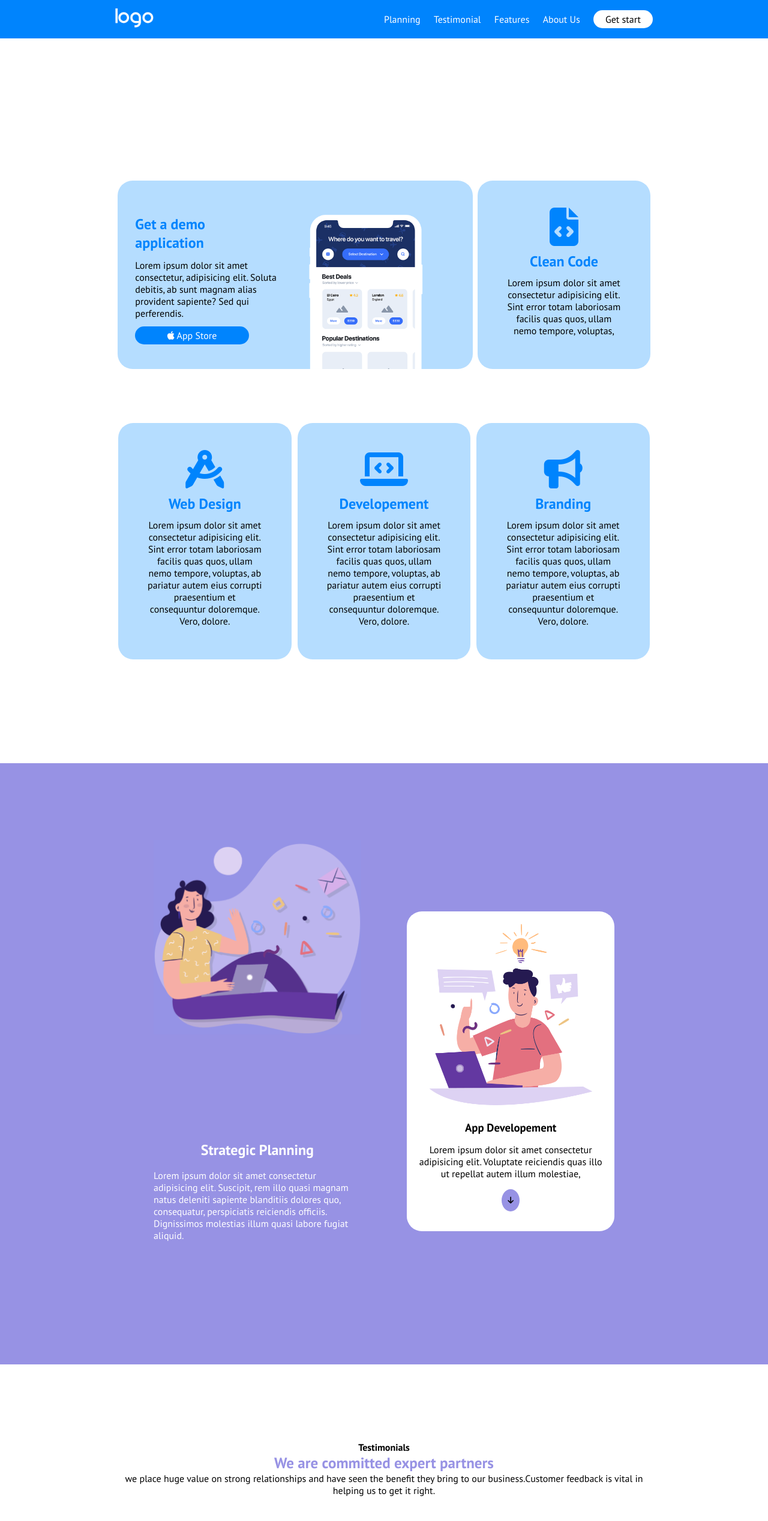
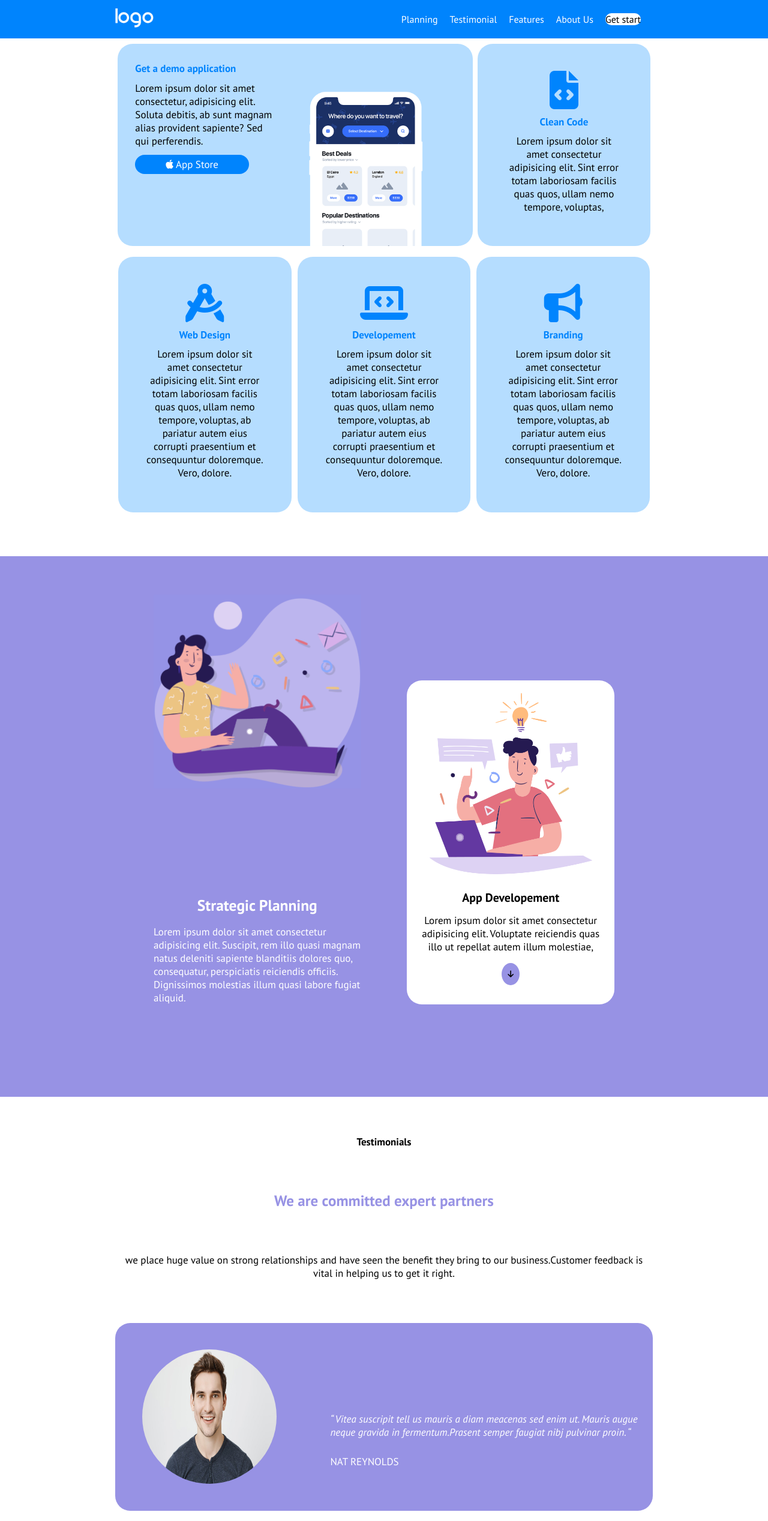
Before and after one commit to PincelliN/htmlcss-responsive-layout, a plain HTML site: page index.html in a window 1280 px wide. Shown: the top 2535 px of the page at 60% size. Drawn offline with Linux system fonts and the light colour scheme.

Commit message:
add root

```diff
--- a/css/desktop.css
+++ b/css/desktop.css
@@ -1,42 +1,79 @@
 @media screen and (min-width:1025px) {
+    :root{
+        --in:5%;
+        --out:8%;
+    }
     .container{
         width: 70%;
     }
     /* header  */
     .list-nav{
-        display: block;
-        width: 50%;
+        display:flex;
     }
+
     .list-nav ul{
         list-style: none;
         display: flex;
         justify-content: space-between;
+        align-items: center;
+        font-size: 16px;
+    }
+    .list-nav li{
+        display: inline;
+        width: max-content;
+         margin-right: 20px;
 
     }
     header .button{
         background-color: white;
         color: black;
+        margin: 0;
+        padding: 0;
     }
     .bars-nav{
         display: none;
+    } /* demo sectiom */
+    .demo .card {
+        margin: 1% auto;
     }
-
+    /* testimonial */
+.testimonials .card{
+    padding: 0;
+    align-items: flex-end;
+}
+.testimonials .card>img{
+    width: 25%;
+}
+.testimonials .card>div{
+    width: 60%;
+    text-align: start;
+    margin-left: 5%;
+}
+/* about us */
+.about-us .card>.button {
+        width: 50%;
+        font-size: 64%;
+    }
 /* MAIN */
 /* Demo Section */
 .demo .big-card{
+    display: flex;
     flex-direction: row;
     justify-content: flex-start;
-   align-items: end;
+   align-items: flex-start;
 }
 .demo .big-card-img > img {
     width: 100%;
 }
 .demo .big-card-text{
     width: 50%;
-    justify-content: flex-start;
+}
+.demo .big-card-text>{
+    margin-bottom:var(--in) ;
 }
 .demo .big-card-img {
     width: 40%;
+    align-self: self-end;
 }
 /*  Strategic Planning */
 .strategic .container{
--- a/css/style.css
+++ b/css/style.css
@@ -1,6 +1,8 @@
 :root{
     --header-color: rgb(0, 132, 253);
     --main-color: rgb(151, 146, 228);
+    --out:7%;
+    --in:5%;
 }
 * {
   padding: 0;
@@ -23,7 +25,6 @@ a {
 .button {
   border-radius: 25px;
   padding: 5px 20px;
-  background-color: blue;
   color: black;
 }
 section{
@@ -34,6 +35,14 @@ section{
     margin: 5% auto;
     border-radius: 25px;
     padding: 5%;
+    margin-bottom: var(--out);
+}
+.card>*{
+    margin-bottom: var(--in);
+}
+ main .container>*,
+ footer .container>*{
+    margin-bottom: var(--out);
 }
 /*  header css */
 header {
@@ -42,6 +51,7 @@ header {
   right: 0;
   left: 0;
   top: 0;
+  height: 8vh;
 }
 header .container {
   display: flex;
@@ -61,9 +71,7 @@ header img {
   color: white;
 } /*  MAIN */
 /*  FIRST SECTION */
-.demo{
-    margin-top: 10%;
-}
+
 .demo .fa-solid {
   color: var(--header-color);
   font-size: 4rem;
@@ -72,9 +80,8 @@ header img {
   background-color: rgb(181, 221, 255);
   text-align: center;
 }
-.demo .big-card-text>*,
-.demo .card>*{
-    margin-bottom: 5%;
+.demo .big-card-text>*{
+    margin-bottom: var(--in);
 }
 .demo .big-card{
     padding: 0;
@@ -98,9 +105,6 @@ header img {
 .demo h2{
     color: var(--header-color);
 }
-.demo .card>*{
-    margin-bottom: 5%;
-}
 .demo .big-card>*{
     margin-bottom: 0;
 }
@@ -113,11 +117,8 @@ header img {
 .strategic img{
     width: 100%;
 }
-.strategic .container>*{
-    margin-bottom: 10%;
-}
-.strategic h2{
-    margin-bottom: 5%;
+ .strategic h2{
+    margin-bottom: var(--in);
 }
 .strategic h2+p{
     text-align: start;
@@ -125,9 +126,6 @@ header img {
 .strategic .card{
     background-color: white;
     color: black;
-}
-.strategic .card>*{
-    margin-bottom: 5%;
 }
 .strategic .fa-solid{
     color: black;
@@ -140,6 +138,9 @@ header img {
     background-color:var(--main-color);
     padding: 10px;
     font-size: small;
+}
+.col>*{
+    margin-bottom: var(--out);
 }
 /* Testimonials */
 .testimonials{
@@ -159,7 +160,9 @@ header img {
     border-radius: 50%;
     margin: 5% auto;
 }
-
+.testimonials .card>div>*{
+    margin-bottom: var(--in);
+}
 /* Benefits */
 .benefits{
     background-color:var(--main-color) ;
@@ -183,9 +186,6 @@ header img {
     background-color:var(--main-color);
     color: white;
 }
-.benefits .card>*{
-    margin-bottom: 5%;
-}
 /* About Us */
 .about-us img{
     width: 60%;
@@ -203,8 +203,8 @@ header img {
     text-align: center;
     line-height: 25px;
 }
-.about-us .container *{
-    margin-bottom: 5%;
+ .about-us .container *{
+    margin-bottom: var(--in);
 }
 /* get-start */
 .get-start{
@@ -213,8 +213,8 @@ header img {
     margin-bottom: 0;
     text-align: center;
 }
-.get-start .container>*{
-    margin-bottom: 5%;
+.get-start h3{
+    font-weight: lighter;
 }
 .get-start h1{
     color:rgb(253, 193, 95);
@@ -230,7 +230,7 @@ header img {
 .get-start li{
     display: contents;
     list-style: circle;
-    font-size: x-large;
+    font-size: large;
 }
 .get-start li>a{
     text-decoration: underline;
@@ -241,8 +241,8 @@ footer{
     color: white;
 }
 footer *{
-    padding: 5% 0;
-    margin-bottom: 5%;
+     padding: 2% 0;
+    margin-bottom: var(--in);
     text-align: center;
 }
 footer a{
--- a/css/tablet.css
+++ b/css/tablet.css
@@ -1,11 +1,24 @@
+
 @media screen and (min-width:570px) {
+    :root{
+    --in:4%;
+    --out:6%;
+}
+body{
+    font-size: 17px;
+}
    .demo .container{
     display: flex;
     justify-content: space-between;
     flex-wrap: wrap;
+
+   }
+   section {
+    padding: 5% 0;
    }
    .demo .card{
     width: calc(100%/ 3 - 10px);
+    margin: 3% auto;
 
    }
    .demo .big-card{
@@ -14,6 +27,9 @@
     flex-direction: column;
     justify-content: space-between;
     align-items: flex-start;
+   }
+   .demo h2{
+    font-size: 100%;
    }
 
    .demo .big-card-img{
@@ -33,11 +49,10 @@
 }
 
 .testimonials .card>img{
-    width: 30%;
-    margin-left: 5%;
+    width: 40%;
 }
 .testimonials .card>div{
-    width: 70%;
+    width: 60%;
     text-align: start;
     margin-left: 5%;
 }
@@ -57,16 +72,19 @@
 .about-us .container{
     display: flex;
     justify-content: space-between;
+    align-items: flex-start;
 }
 .about-us .container>div{
     width: 50%;
 }
 .about-us .container>.card{
     width: 40%;
+    margin: 0 auto;
+    padding: 0;
 }
 .about-us .card>.button{
-    width: 90%;
-    font-size: 30px;
+    width: 100%;
+    font-size: 64%;
 }
 /* footer */
 footer .container{
--- a/index.html
+++ b/index.html
@@ -223,8 +223,8 @@
             <div class="button">Get Started</div>
             <ul>
                 <li> Copyright 2021 Boolean</li>
-                <li>&middot; Class xx</li>
-                <li>&middot;<a href="#"> Privacy Police</a></li>
+                <li><strong>&middot;</strong> Class xx</li>
+                <li><strong>&middot;</strong><a href="#"> Privacy Police</a></li>
             </ul>
         </div>
       </section>
```
